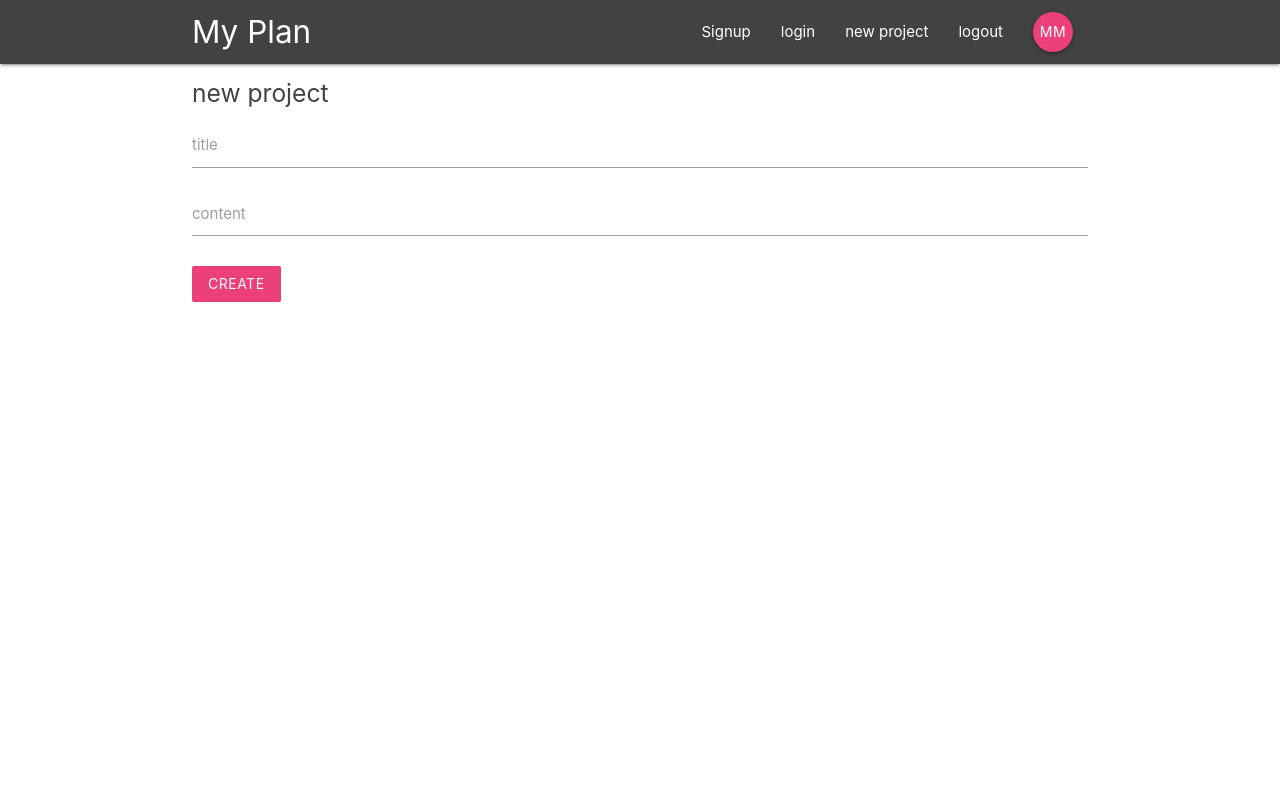
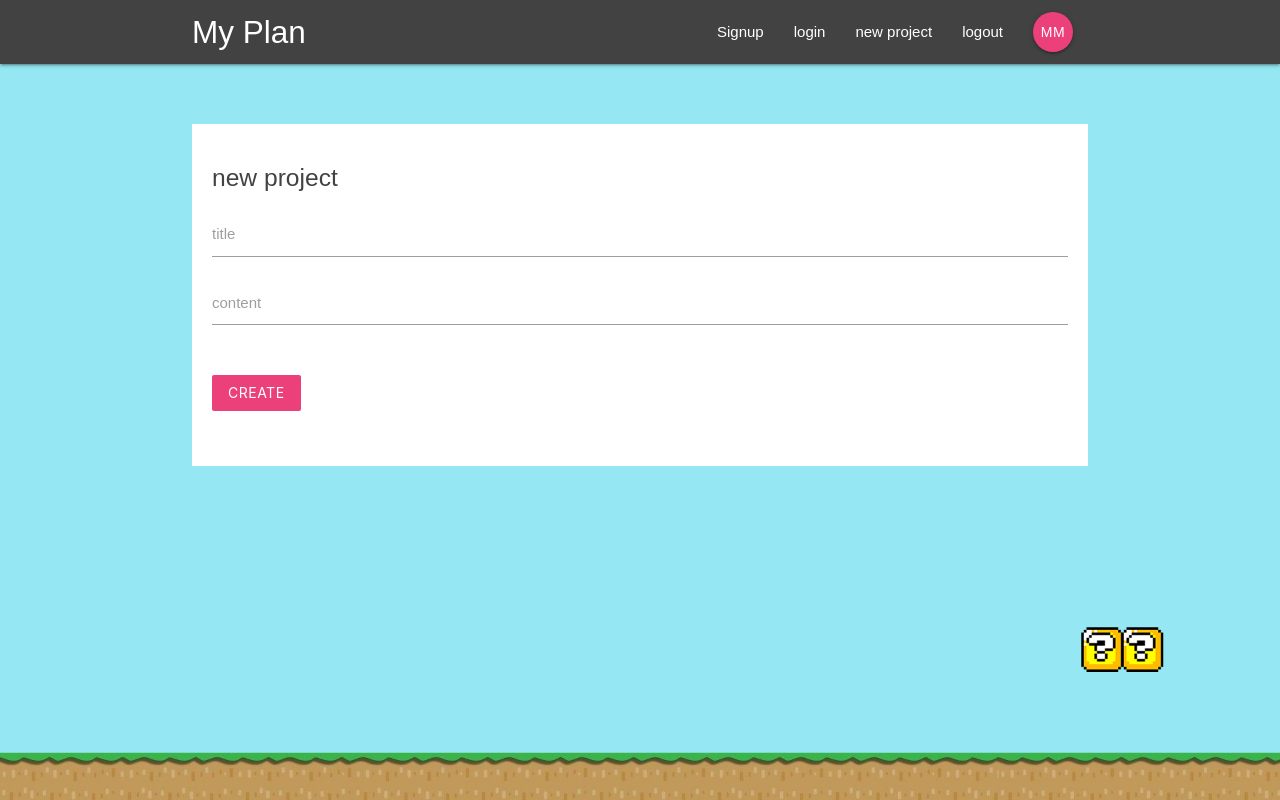
Before and after one commit to MohamadBouchi/events-planner, a React (Create React App) app in the folder plan/: page /create in a window 1280 px wide. Built offline with nearby package versions, Linux system fonts and the light colour scheme.

Commit message:
background, css

```diff
--- a/plan/src/components/layout/SignedInLinks.js
+++ b/plan/src/components/layout/SignedInLinks.js
@@ -5,7 +5,7 @@
   return (
     <ul className="right">
         <li>
-            <NavLink to='/'>new project</NavLink>
+            <NavLink to='/create'>new project</NavLink>
         </li>
         <li>
             <NavLink to='/'>logout</NavLink>
--- a/plan/src/components/layout/SignedOutLinks.js
+++ b/plan/src/components/layout/SignedOutLinks.js
@@ -5,10 +5,10 @@
   return (
     <ul className="right">
         <li>
-            <NavLink to='/'>Signup</NavLink>
+            <NavLink to='/signup'>Signup</NavLink>
         </li>
         <li>
-            <NavLink to='/'>login</NavLink>
+            <NavLink to='/signin'>login</NavLink>
         </li>
     </ul>
   )
--- a/plan/src/index.css
+++ b/plan/src/index.css
@@ -1,14 +1,27 @@
+html{
+  min-height: 100%;
+}
 body {
+  min-height: 100%;
   margin: 0;
   padding: 0;
-  font-family: -apple-system, BlinkMacSystemFont, "Segoe UI", "Roboto", "Oxygen",
-    "Ubuntu", "Cantarell", "Fira Sans", "Droid Sans", "Helvetica Neue",
-    sans-serif;
-  -webkit-font-smoothing: antialiased;
-  -moz-osx-font-smoothing: grayscale;
+  font-family: sans-serif;
+  background: url(/img/mario-bg.png) no-repeat;
+  background-size: 100%;
+  background-position: bottom;
+  background-color: #95e8f3;
 }
-
-code {
-  font-family: source-code-pro, Menlo, Monaco, Consolas, "Courier New",
-    monospace;
+form{
+  padding: 20px;
+  margin-top: 60px;
 }
+form button, form h5{
+  margin: 20px 0;
+}
+input[type=text]:not(.browser-default):focus:not([readonly]),
+input[type=email]:not(.browser-default):focus:not([readonly]),
+input[type=password]:not(.browser-default):focus:not([readonly]),
+textarea.materialize-textarea:focus:not([readonly]){
+  border-color: #ec407a;
+  box-shadow: none;
+}
```
Also changed, not shown: plan/public/img/mario-bg.png (added).
